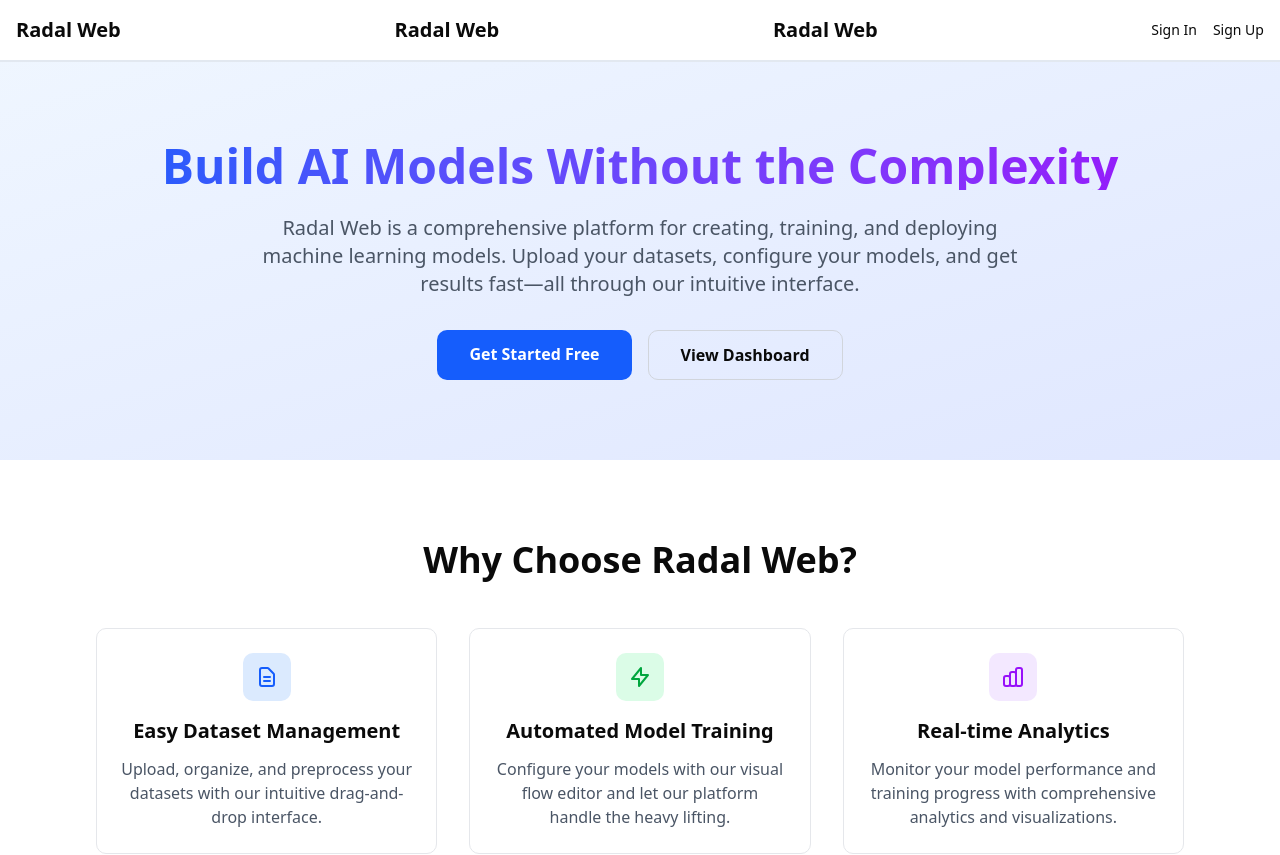
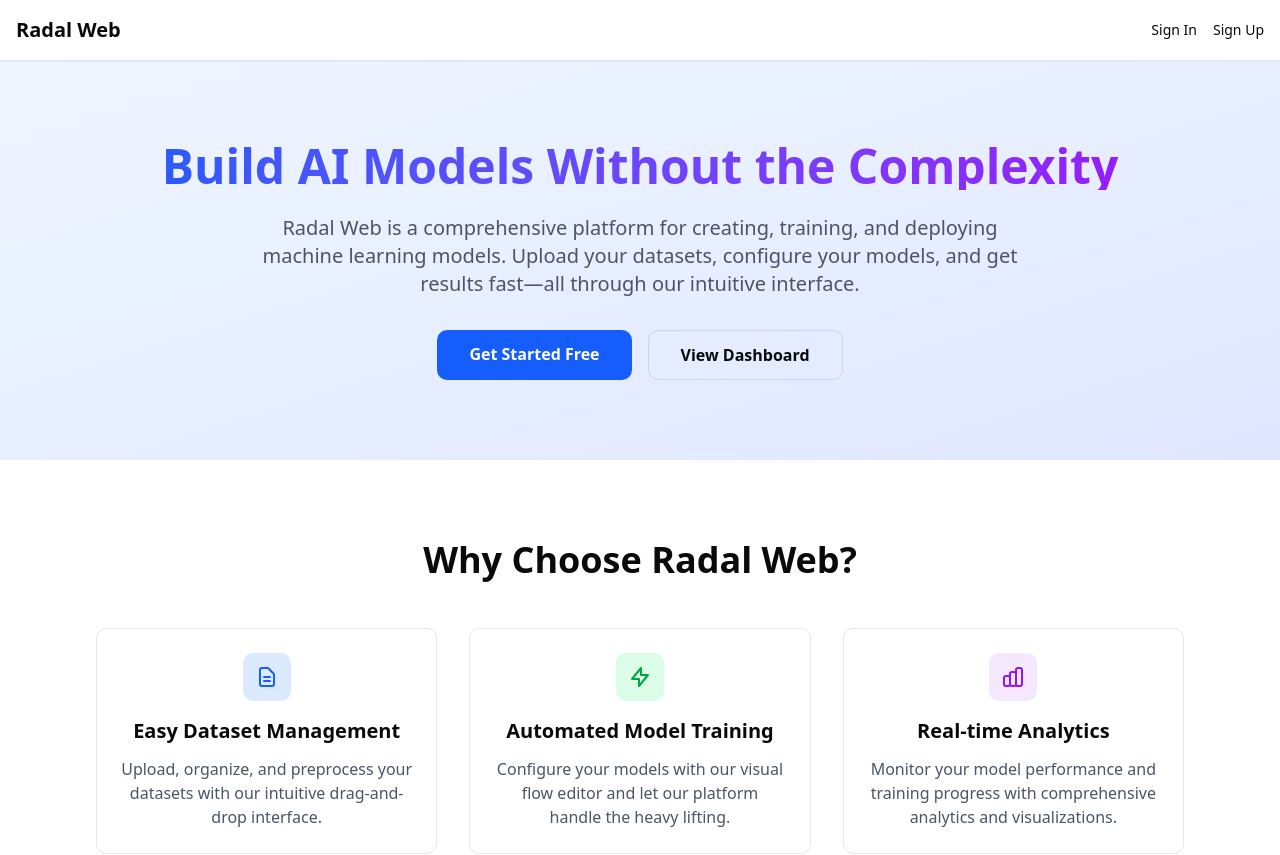
Before and after one commit to Divnoor-4602/radal-web-app, a Next.js app: page / in a window 1280 px wide. Shown: the top 855 px of the page. Built offline with nearby package versions, Linux system fonts and the light colour scheme; no server answers.

Commit message:
Remove duplicate "Radal Web" header elements from homepage

```diff
--- a/app/page.tsx
+++ b/app/page.tsx
@@ -4,8 +4,6 @@ export default function Home() {
   return (
     <>
       <header className="sticky top-0 z-10 bg-background p-4 border-b-2 border-slate-200 dark:border-slate-800 flex flex-row justify-between items-center">
-        <div className="font-bold text-xl">Radal Web</div>
-        <div className="font-bold text-xl">Radal Web</div>
         <div className="font-bold text-xl">Radal Web</div>
         <div className="flex gap-4">
           <Link href="/sign-in" className="text-sm hover:underline">
```
